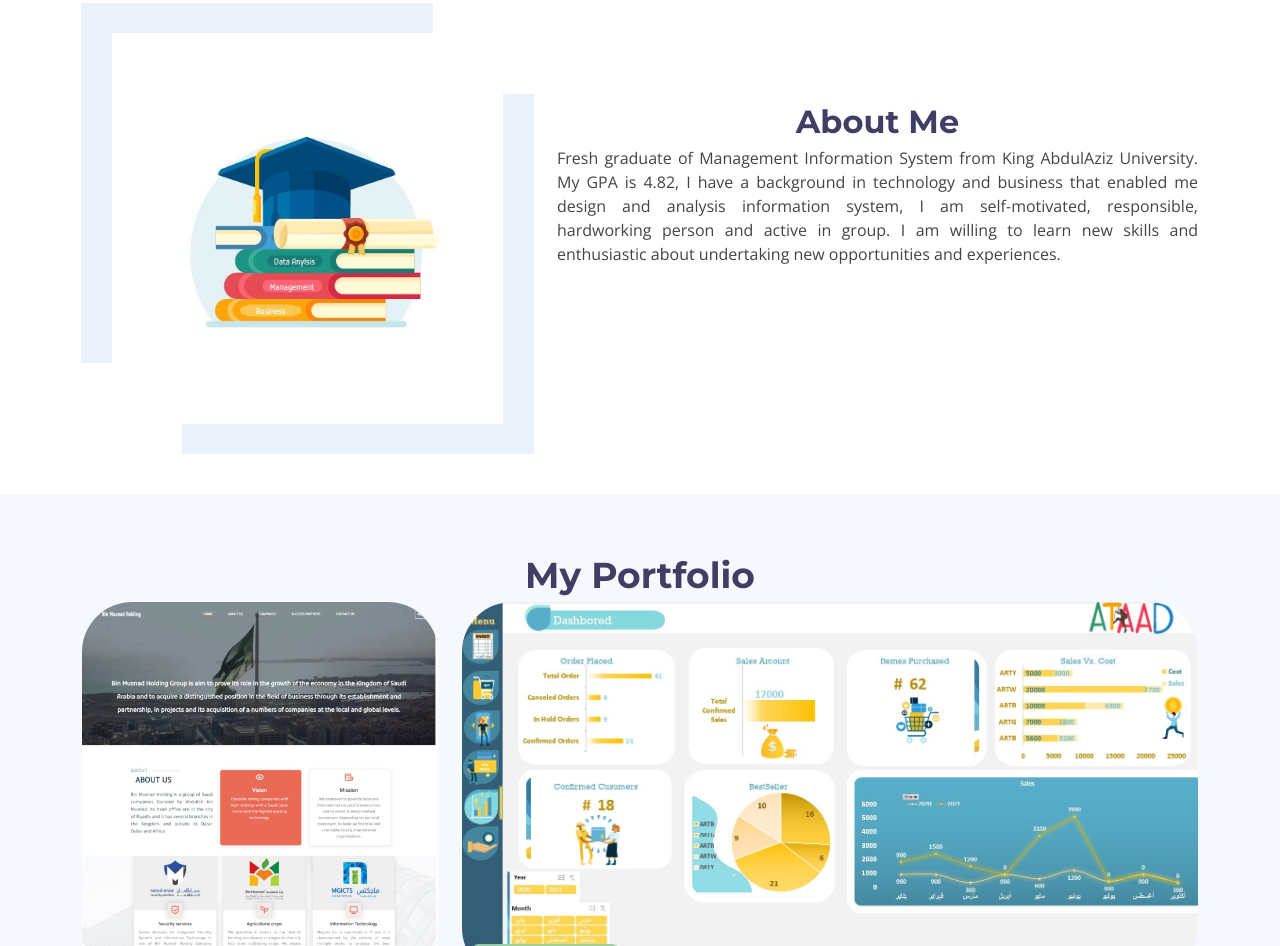
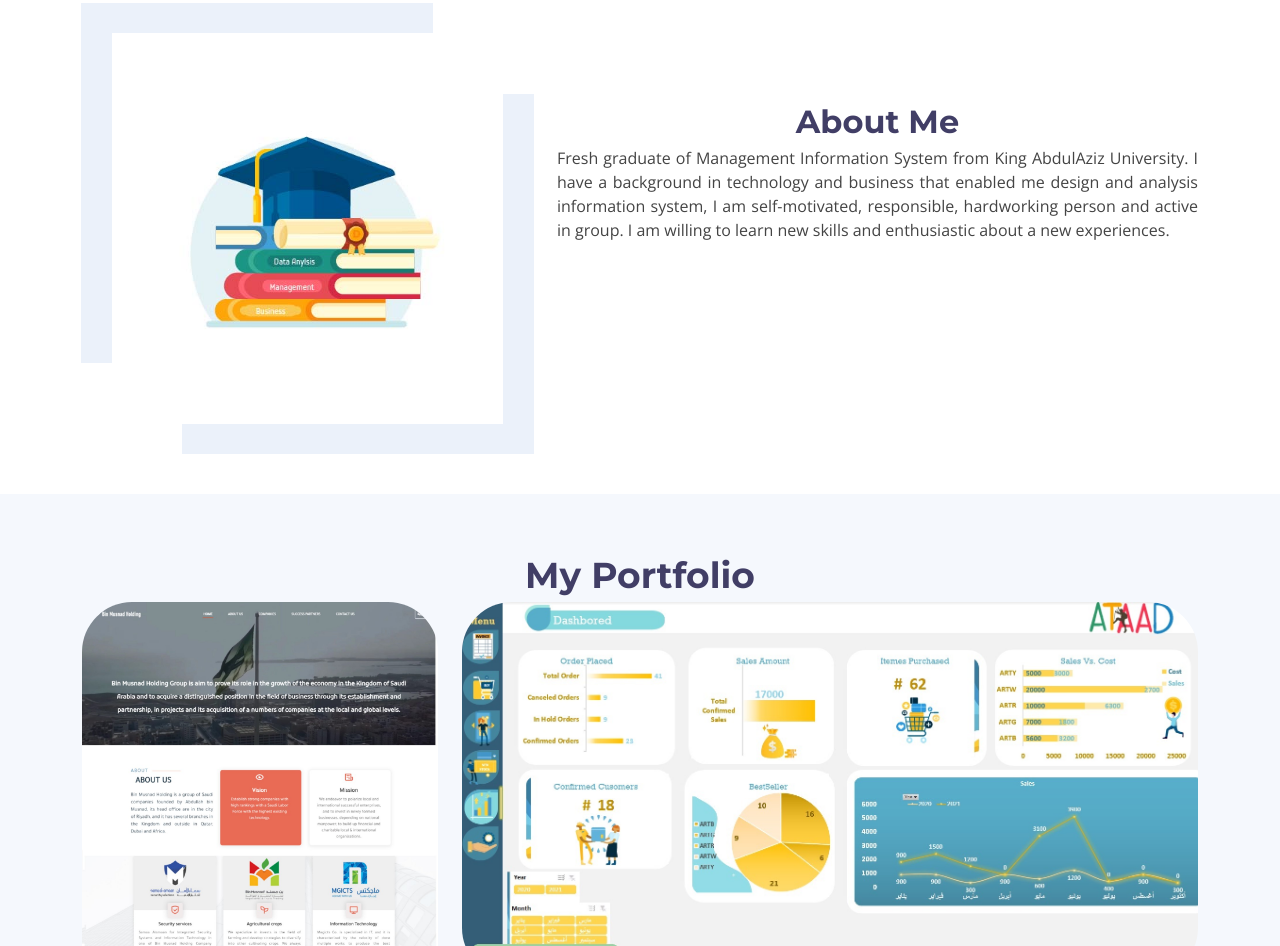
Before and after one commit to rhfaalzz/Portfolio, a plain HTML site: page index.html in a window 1280 px wide. Shown: the part 917-1863 px from the top of the page. Drawn offline with nearby package versions, Linux system fonts and the light colour scheme.

Commit message:
Update index.html

```diff
--- a/index.html
+++ b/index.html
@@ -119,9 +119,9 @@
             <div class="about-content" data-aos="fade-left" data-aos-delay="100">
               <h2>About Me</h2>
               <p>Fresh graduate of Management Information System from King AbdulAziz University.
-                My GPA is 4.82, I have a background in technology and business that enabled me design and analysis
+                I have a background in technology and business that enabled me design and analysis
                 information system, I am self-motivated, responsible, hardworking person and active in group. I am
-                willing to learn new skills and enthusiastic about undertaking new opportunities and experiences.
+                willing to learn new skills and enthusiastic about a new experiences.
               </p>
             </div>
           </div>
```
